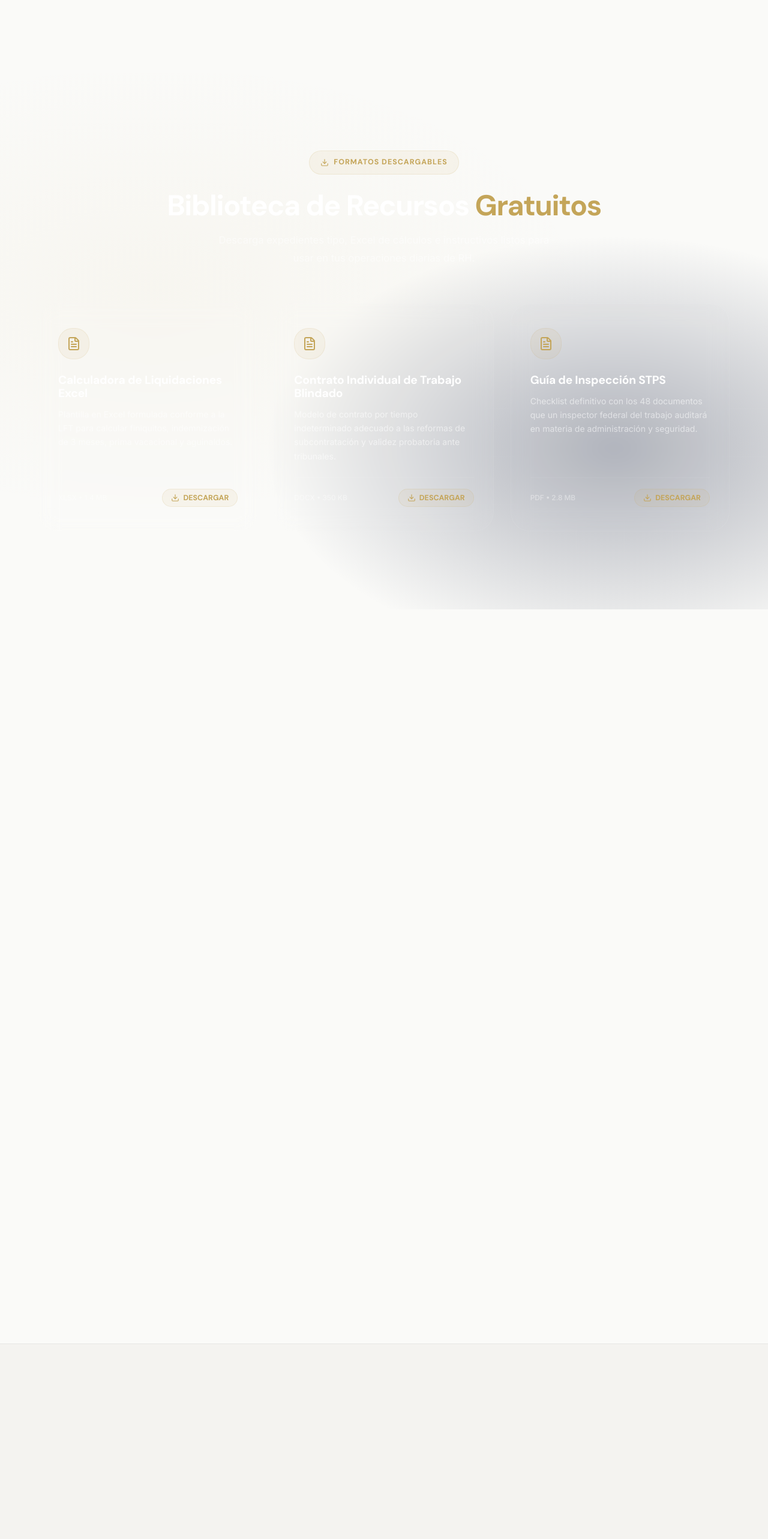
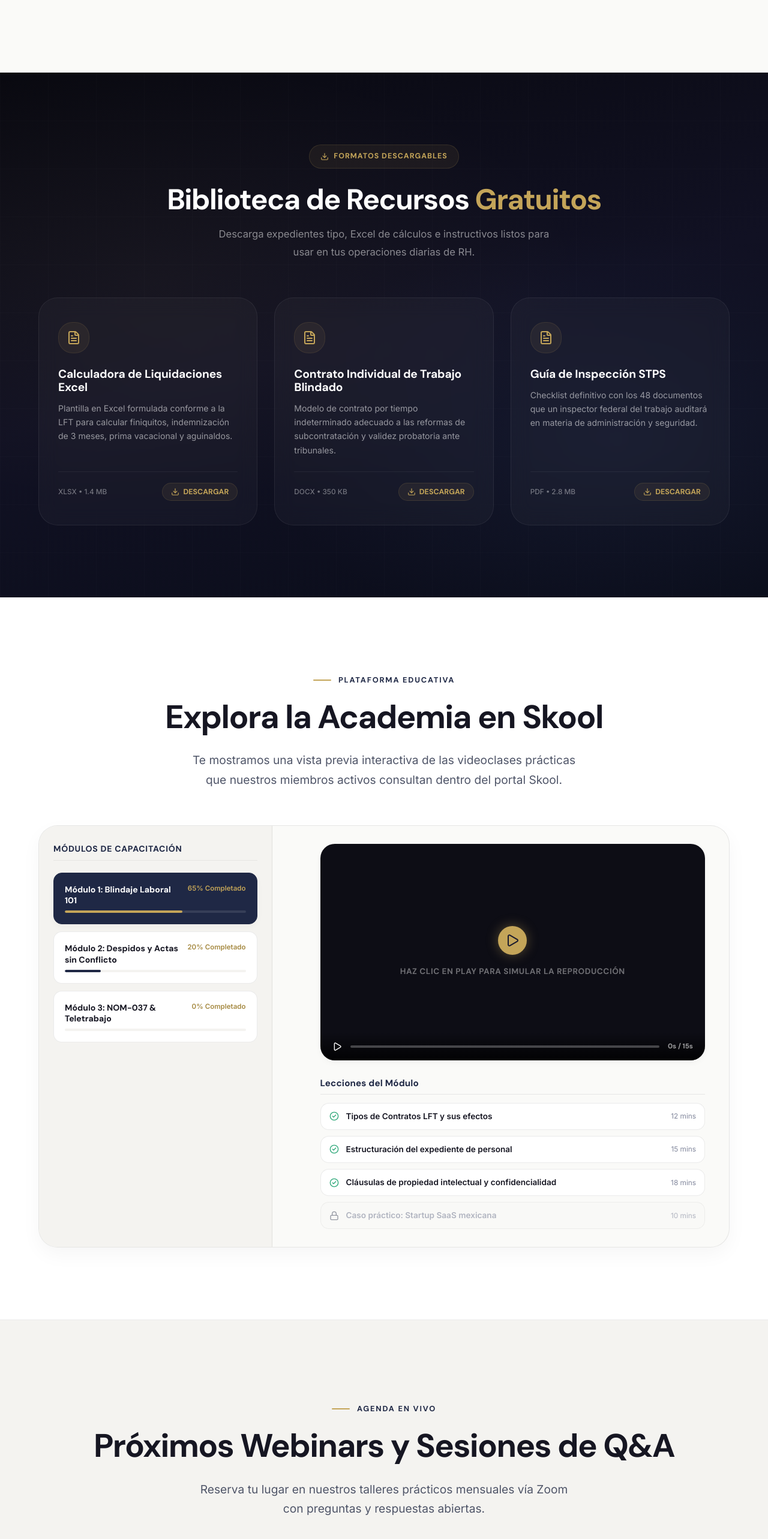
Before and after one commit to LucaFront-End/Solorzano, a React (Vite) app: page /comunidad in a window 1280 px wide. Shown: the part 2780-5346 px from the top of the page at 60% size. Built offline with nearby package versions, Linux system fonts and the light colour scheme.

Commit message:
Corregir especificidad de CSS y refs de scroll reveal en Comunidad e Industrias

```diff
--- a/src/pages/ComunidadPage.css
+++ b/src/pages/ComunidadPage.css
@@ -622,7 +622,7 @@
 }
 
 /* ── Section 2: Community Features (Downloadable Bento Library) ── */
-.com-features {
+.section.com-features {
   position: relative;
   background: linear-gradient(165deg, #090910 0%, #111123 50%, #0A0D1A 100%);
   overflow: hidden;
@@ -845,7 +845,7 @@
 }
 
 /* ── Section 3: Interactive Skool Classroom Preview ── */
-.com-classroom-simulator {
+.section.com-classroom-simulator {
   padding: 120px 0;
   background: var(--color-bg-white);
   border-bottom: 1px solid var(--color-border-light);
--- a/src/pages/ComunidadPage.jsx
+++ b/src/pages/ComunidadPage.jsx
@@ -83,7 +83,9 @@ export default function ComunidadPage() {
   const heroRef = useScrollReveal();
   const blogRef = useScrollReveal();
   const featRef = useScrollReveal();
-  const skoolRef = useScrollReveal();
+  const simulatorRef = useScrollReveal();
+  const eventsRef = useScrollReveal();
+  const ctaRef = useScrollReveal();
 
   const [heroVisible, setHeroVisible] = useState(false);
 
@@ -503,7 +505,7 @@ export default function ComunidadPage() {
       </section>
 
       {/* ── Section 3: Interactive Skool Classroom Preview ── */}
-      <section className="section com-classroom-simulator" ref={skoolRef}>
+      <section className="section com-classroom-simulator" ref={simulatorRef}>
         <div className="container">
           <div className="simulator-header reveal">
             <span className="section-label">Plataforma Educativa</span>
@@ -599,7 +601,7 @@ export default function ComunidadPage() {
       </section>
 
       {/* ── Section 4: Upcoming Event Calendar ── */}
-      <section className="section section--cream com-events-sec">
+      <section className="section section--cream com-events-sec" ref={eventsRef}>
         <div className="container">
           <div className="events-sec-header reveal">
             <span className="section-label">Agenda en Vivo</span>
@@ -670,7 +672,7 @@ export default function ComunidadPage() {
       </section>
 
       {/* ── Skool CTA Hero ── */}
-      <section className="com-skool-cta" ref={skoolRef}>
+      <section className="com-skool-cta" ref={ctaRef}>
         <div className="com-skool-cta__pattern" aria-hidden="true" />
         <div className="com-skool-cta__orb com-skool-cta__orb--1" aria-hidden="true" />
         <div className="com-skool-cta__orb com-skool-cta__orb--2" aria-hidden="true" />
--- a/src/pages/IndustriaDetailPage.jsx
+++ b/src/pages/IndustriaDetailPage.jsx
@@ -22,9 +22,10 @@ export default function IndustriaDetailPage() {
   const { slug } = useParams();
   const industry = getIndustryBySlug(slug);
   const challengesReveal = useScrollReveal();
+  const timelineReveal = useScrollReveal();
+  const quizReveal = useScrollReveal();
   const servicesReveal = useScrollReveal();
-  const whyReveal = useScrollReveal();
-  const quizReveal = useScrollReveal();
+  const faqReveal = useScrollReveal();
 
   const progressRef = useRef(null);
   const sectionsRef = useRef([]);
@@ -444,7 +445,7 @@ export default function IndustriaDetailPage() {
       <section
         className="section section--white inddet-timeline-sec"
         id="cronograma"
-        ref={(el) => { sectionsRef.current[1] = el; }}
+        ref={(el) => { timelineReveal.current = el; sectionsRef.current[1] = el; }}
       >
         <div className="container">
           <div className="inddet-timeline__header reveal">
@@ -638,7 +639,7 @@ export default function IndustriaDetailPage() {
       <section
         className="section section--white inddet-faq-sec"
         id="faq"
-        ref={(el) => { sectionsRef.current[4] = el; }}
+        ref={(el) => { faqReveal.current = el; sectionsRef.current[4] = el; }}
       >
         <div className="container">
           <div className="inddet-faq__header reveal">
```
